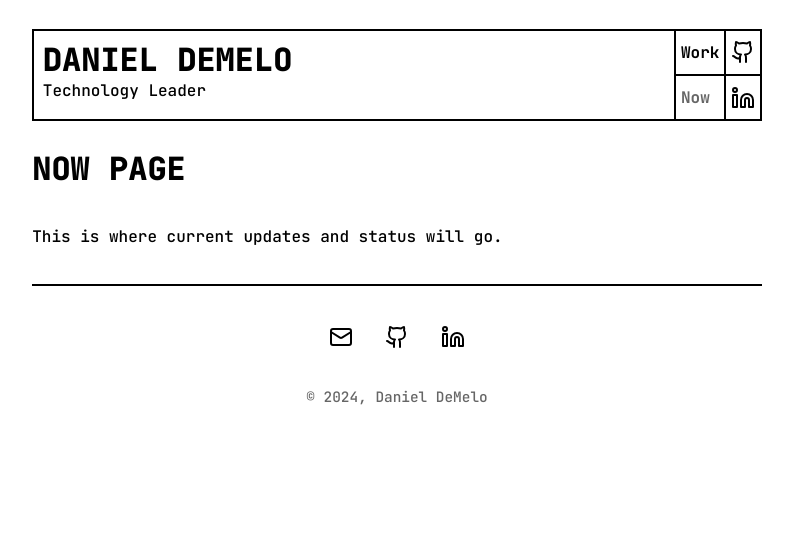
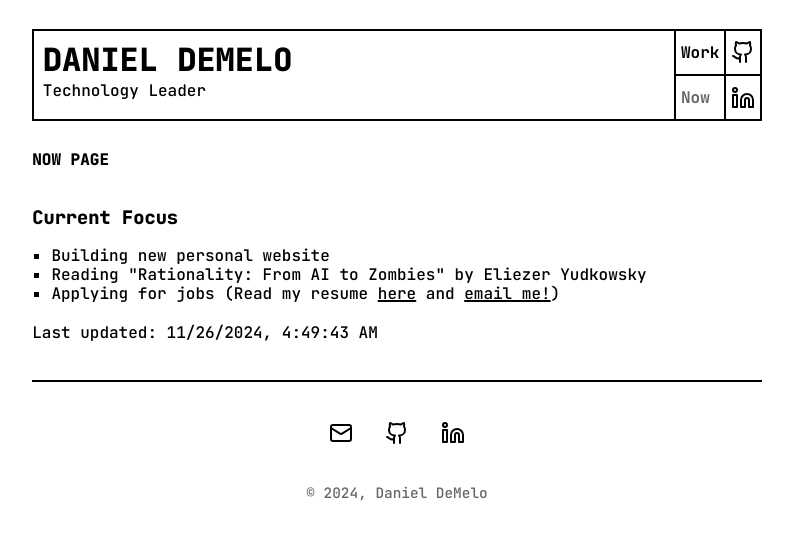
Before and after one commit to pdx-daniel/pdx-daniel.github.io, a Next.js app: page /now in a window 1280 px wide. Shown: the top 540 px of the page, without its empty margins (243-1036 px from the left). Built offline with nearby package versions, Linux system fonts and the light colour scheme.

Commit message:
add now page content

```diff
--- a/src/app/now/page.tsx
+++ b/src/app/now/page.tsx
@@ -1,8 +1,93 @@
+import Link from "next/link";
+
+
 export default function Now() {
   return (
     <div>
-      <h1>Now Page</h1>
-      <p>This is where current updates and status will go.</p>
+      <h2>Now Page</h2>
+      <section>
+        <h3>Current Focus</h3>
+        <ul>
+          <li>Building new personal website</li>
+          <li>Reading "Rationality: From AI to Zombies" by Eliezer Yudkowsky</li>
+          <li>Applying for jobs (Read my resume <Link href="/work">here</Link> and <Link href="mailto:daniel@demelo.co">email me!</Link>)</li>
+        </ul>
+      </section>
+      <p className="text-sm text-gray-600 mt-8">
+        Last updated: {getLastUpdated().toLocaleString()}
+      </p>
     </div>
   );
 }
+
+
+
+const LAST_UPDATED = "2024-11-25T20:49:43-08:00"; // Static date string
+
+/**
+ * Returns a date indicating when the "Now" page content was last updated.
+ * If the static LAST_UPDATED date is within the last 2 weeks, returns that date.
+ * Otherwise, returns a deterministic random time on the previous Sunday to
+ * avoid showing stale dates while maintaining consistency between page loads.
+ *
+ * Yes, this is how this works. You found me. Email me if you want a beer.
+ *
+ * @returns {Date} The calculated last updated date
+ */
+function getLastUpdated(): Date {
+  const updateDate = new Date(LAST_UPDATED);
+  const now = new Date();
+
+  // for testing
+  // now.setDate((new Date()).getDate() - 24);
+
+  const twoWeeksAgo = new Date();
+  twoWeeksAgo.setDate(now.getDate() - 14);
+
+  if (updateDate >= twoWeeksAgo) {
+    return updateDate;
+  } else {
+    return getDateWithDeterministicRandomTime(getPreviousSunday(now));
+  }
+}
+
+/**
+ * Gets the most recent Sunday before the given date (or current date if none provided).
+ * Sets the time to midnight (00:00:00.000).
+ *
+ * @param {Date} [date] - Optional date to find previous Sunday for. Defaults to current date.
+ * @returns {Date} Date object representing midnight on the previous Sunday
+ */
+function getPreviousSunday(date?: Date): Date {
+  const prevSunday = date ? new Date(date) : new Date();
+  prevSunday.setDate(prevSunday.getDate() - prevSunday.getDay());
+  prevSunday.setHours(0, 0, 0, 0);
+  return prevSunday;
+}
+
+/**
+ * Takes a date and returns a new Date with a deterministic random time between 7am and 10pm.
+ * Uses the Unix timestamp of the input date to generate consistent hour/minute values.
+ * This ensures the same input date always produces the same output time.
+ *
+ * @param {Date} date - The input date to set a random time for
+ * @returns {Date} New Date object with the original date but randomized time
+ */
+function getDateWithDeterministicRandomTime(date: Date): Date {
+  // Get Unix timestamp of start of Sunday and use middle digits for more variation
+  const sundayTimestamp = String(date.getTime());
+  const middleStart = Math.max(0, Math.floor((sundayTimestamp.length - 4) / 2));
+  const timeDigits = sundayTimestamp.slice(middleStart, middleStart + 4);
+
+  // Extract hour and minute seeds
+  const hourSeed = parseInt(timeDigits.slice(0, 2));
+  const minuteSeed = parseInt(timeDigits.slice(2));
+
+  // Map the seeds to our desired ranges
+  const hour = 7 + (hourSeed % 15); // 7am to 10pm (7 + 0-14)
+  const minute = minuteSeed % 60; // 0-59
+
+  const newDate = (new Date(date))
+  newDate.setHours(hour, minute);
+  return newDate;
+}
```
